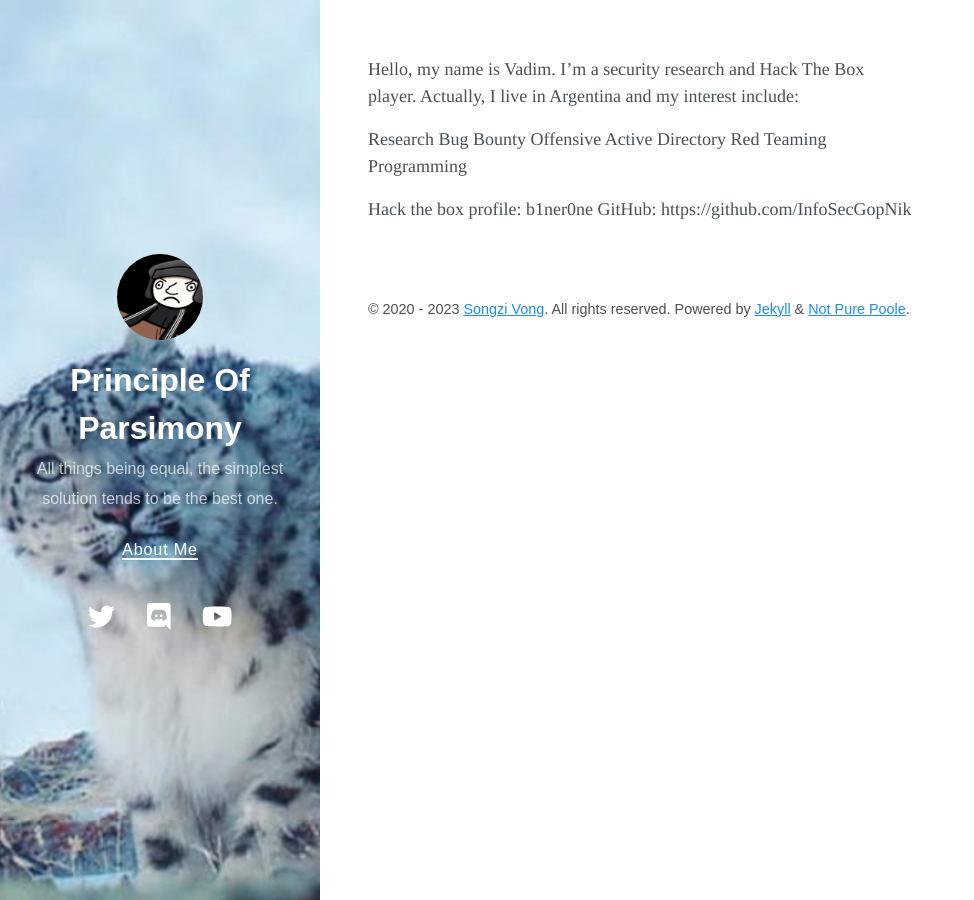
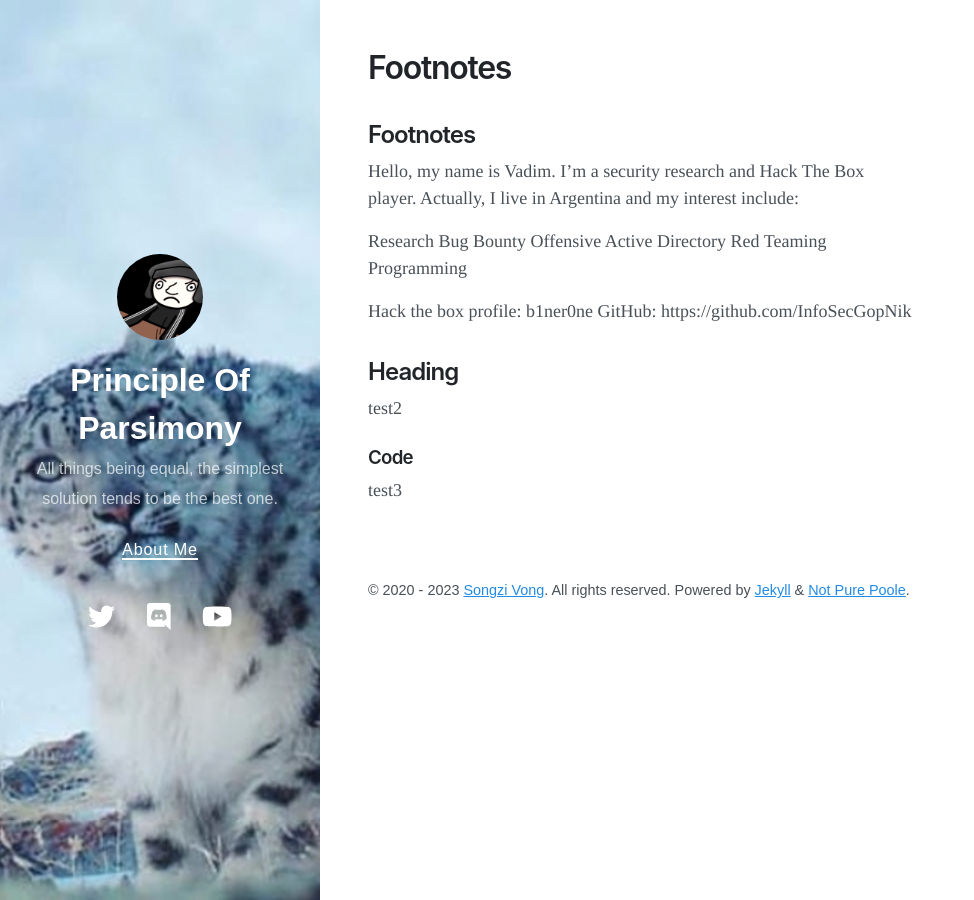
Before and after one commit to InfoSecGopNik/CTF, a Jekyll site: the page built from about.md, in a window 1280 px wide. Shown: the whole page, without its empty margins (0-974 px from the left). Built offline with Jekyll 4.4.1, drawn with Linux system fonts in a browser that asks for light colours; nearby versions of some CDN libraries; our own code applies the rules of GitHub Pages for plain Markdown files.

Commit message:
about.md

```diff
--- a/about.md
+++ b/about.md
@@ -3,6 +3,7 @@
 # title: About
 ---
 
+## Footnotes
 Hello, my name is Vadim. I’m a security research and Hack The Box player. Actually, I live in Argentina and my interest include:
 
 Research
@@ -13,3 +14,11 @@
 
 Hack the box profile: b1ner0ne
 GitHub: https://github.com/InfoSecGopNik
+
+## Heading
+
+test2
+
+### Code
+
+test3
```
